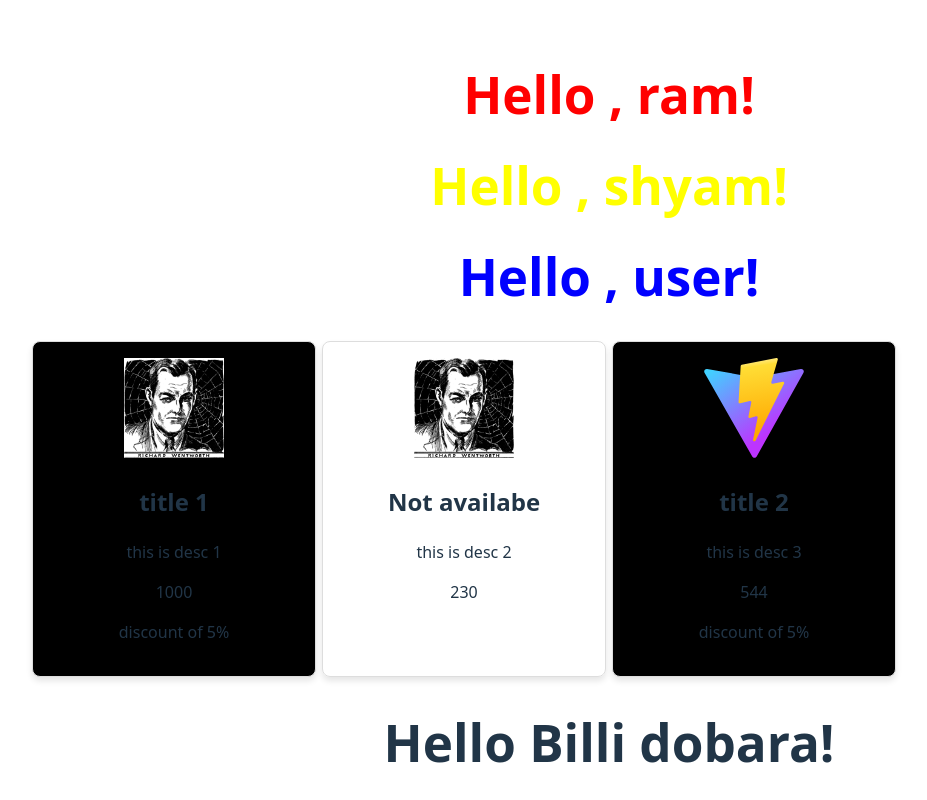
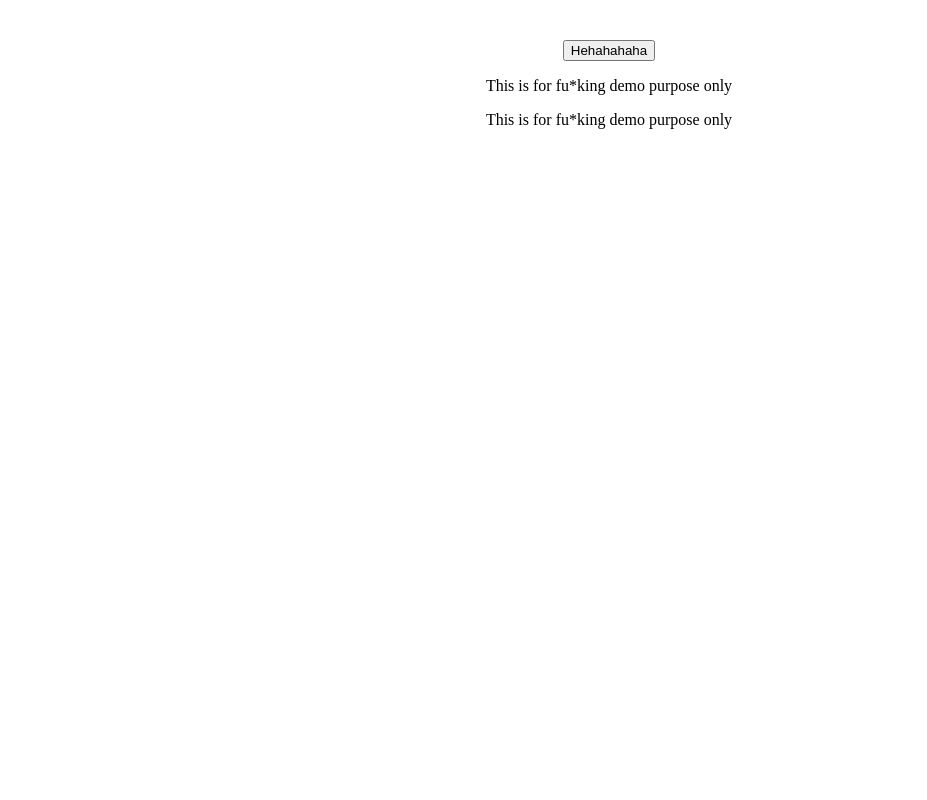
Before and after one commit to bhavy1204/MERN-stack-practice, a React (Vite) app in the folder React/react-practice/: page / in a window 1280 px wide. Shown: the top 800 px of the page, without its empty margins (31-958 px from the left). Built offline with nearby package versions, Linux system fonts and the light colour scheme.

Commit message:
basic event handling done

```diff
--- a/React/react-practice/src/App.jsx
+++ b/React/react-practice/src/App.jsx
@@ -6,6 +6,9 @@ import Greet from "./Greet.jsx";
 
 import ProductTab from "./Producttab.jsx";
 // import {Title} from "./Title.jsx" // for named export
+
+// For EVENT handling
+import Button from "./button.jsx";
 
 // // 2 componets ko apan vese hi function jese create karte ha
 // function Title() {
@@ -19,14 +22,15 @@ function App() {
   // return <h1>Hello billi ! </h1>;
   return (
     <>
-      <Greet name="ram" textColor="red"/>
+      {/* <Greet name="ram" textColor="red"/>
       <Greet name="shyam" textColor="yellow"/>
       <Greet textColor="blue"/>
       <CardList/>
       <Title/>
       <Calc/>
       <p>Hello world this is example of the paragraph</p>
-      <ProductTab/>
+      <ProductTab/> */}
+      <Button/>
     </>
   )
 }
--- a/React/react-practice/src/button.jsx
+++ b/React/react-practice/src/button.jsx
@@ -1,7 +1,28 @@
+function doSomethinng(event){
+    console.log("What the f*ck am i supposed to do you piece of shit!?");
+    console.log(event);
+}
+// C:\Users\kajal\OneDrive\Documents\Web programming\sigma course\js\React\react-practice\public\
+function paraDemo(){
+    let x = new Audio("Voicy_loud indian music.mp3")
+    alert("chala ja yaha se! ");
+    x.play();
+}
+
+function saygaali(){
+    console.log("b*dk samj nhi aata kya baar baar click kar ra hai g@nd* hi hai matlab tu to bilkul")
+}
+
+function fuckyou(){
+    console.log("Fuck you ")
+}
+
 export default function Button(){
     return(
-        <div>
-            <button>Hehahahaha</button>
+        <div onKeyDownCapture={fuckyou}>
+            <button onClick={doSomethinng} >Hehahahaha</button>
+            <p onClick={paraDemo} >This is for fu*king demo purpose only </p>
+            <p  onDoubleClick={saygaali} >This is for fu*king demo purpose only </p>
         </div>
     )
 }
--- a/React/react-practice/src/main.jsx
+++ b/React/react-practice/src/main.jsx
@@ -1,6 +1,6 @@
 import { StrictMode } from 'react'
 import { createRoot } from 'react-dom/client'
-import './index.css'
+// import './index.css'
 import App from './App.jsx'
 
 createRoot(document.getElementById('root')).render(
```
Also changed, not shown: 1 other file (tests, documents, lock files or other folders).
